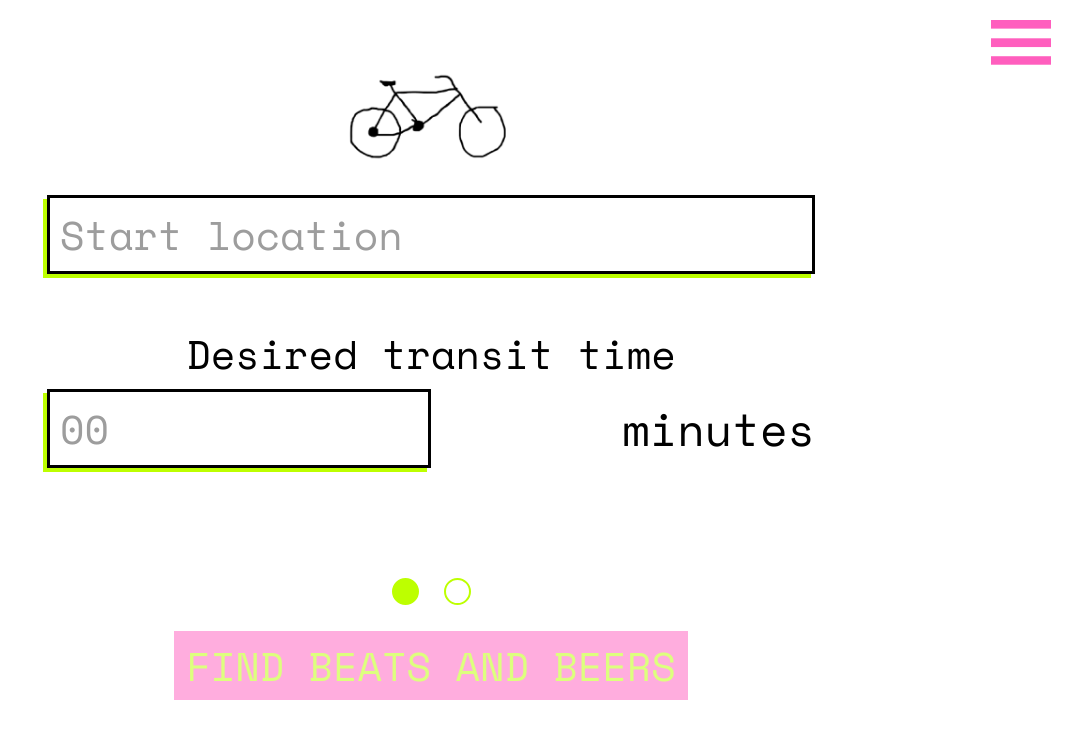
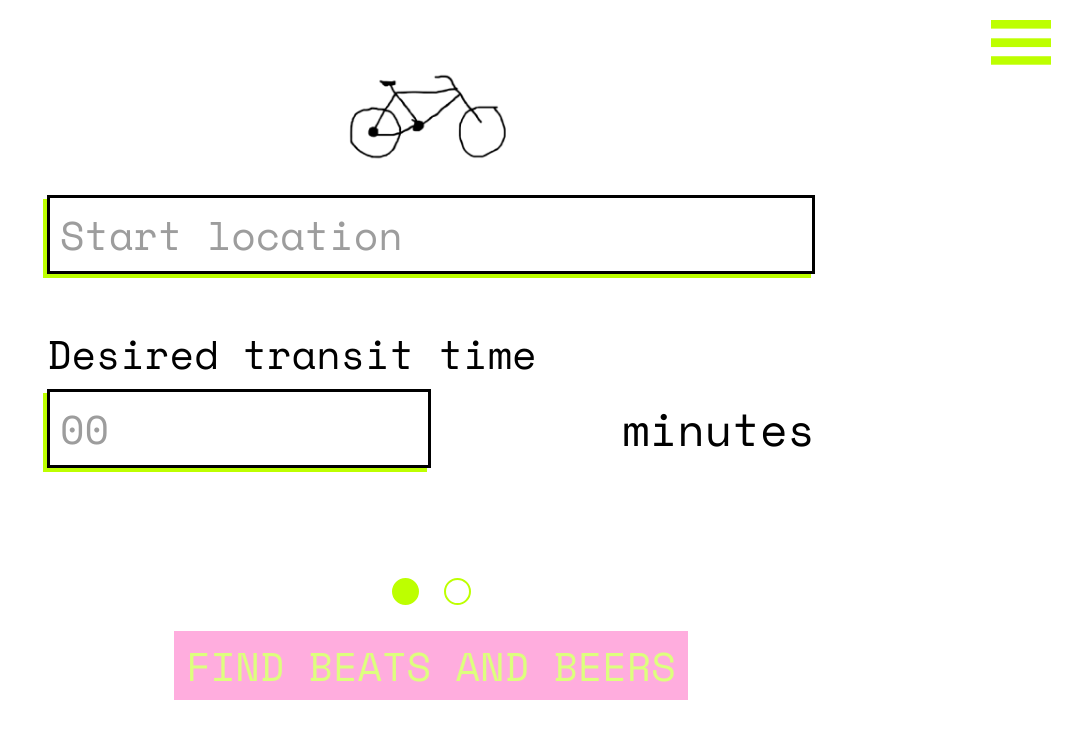
Before and after one commit to stella0000000/bikes-beats-beers-web, a Next.js app: page /search in a window 1280 px wide. Shown: the top 738 px of the page, without its empty margins (209-1280 px from the left). Built offline with nearby package versions, Linux system fonts and the light colour scheme; what @googlemaps/google-maps-services-js would draw is missing.

Commit message:
small fixes

```diff
--- a/components/search/bike.tsx
+++ b/components/search/bike.tsx
@@ -24,6 +24,7 @@
 const Text = styled.div`
   margin: 7vw 0vw 0.5vw 0vw;
   font-size: 20px;
+  text-align: left;
 
   @media only screen and (min-width: 650px) {
     font-size: 40px;
--- a/styles/Home.module.css
+++ b/styles/Home.module.css
@@ -1,5 +1,5 @@
 .container {
-  padding: 0 2rem;
+  padding: 0;
 }
 
 .main {
```
Also changed, not shown: public/burger.png, public/burgerClose.png.
